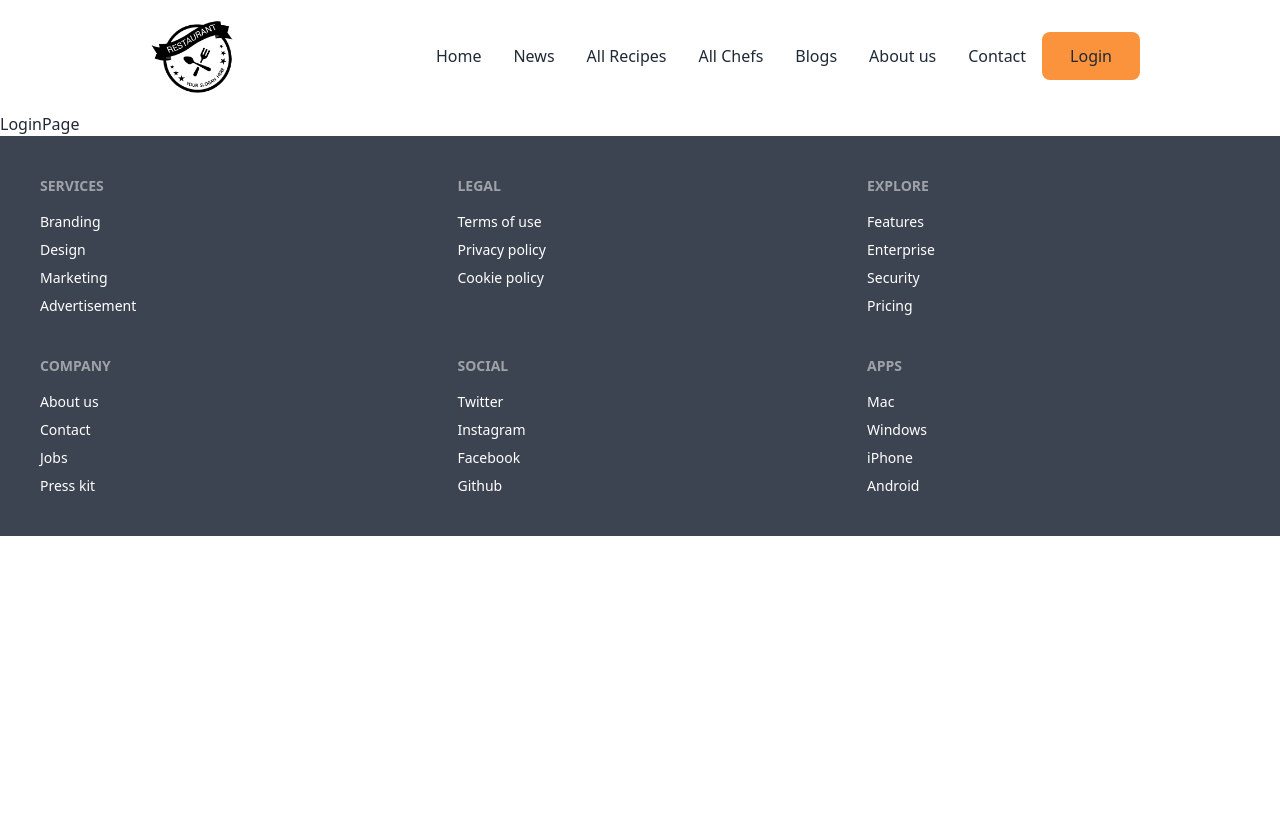
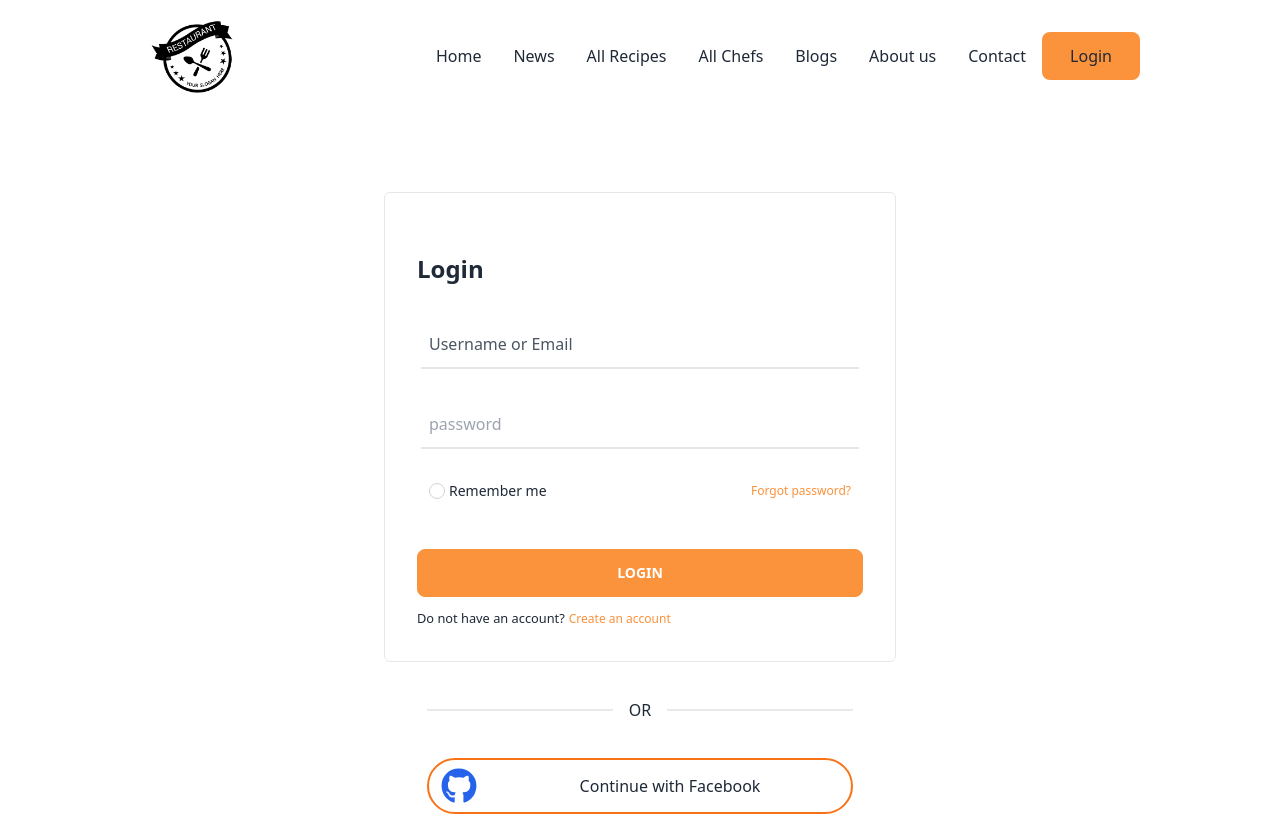
Before and after one commit to Majedul-Hasan/chef-recipe-hunter-client-side, a React (Vite) app: page /login in a window 1280 px wide. Shown: the top 816 px of the page. Built offline with nearby package versions, Linux system fonts and the light colour scheme; no server answers.

Commit message:
login page

```diff
--- a/src/pages/LoginPage.jsx
+++ b/src/pages/LoginPage.jsx
@@ -1,7 +1,87 @@
+import { useContext, useState } from "react"
+import { Link, useLocation, useNavigate } from "react-router-dom"
+import SocialLogin from "../components/SocialLogin"
+import { AuthContext } from "../providers/AuthProviders"
+
+
 
 const LoginPage = () => {
+  const {loginUser, setUser} = useContext(AuthContext)
+  const [errorMsg, setErrorMsg] = useState(null)
+
+  const location = useLocation()
+  const navigate = useNavigate()
+
+  const from = location.state?.from?.pathname || "/";
+
+  const handleLogin = (e) => {
+    e.preventDefault()
+    const  formInput = e.target
+    const email = formInput.email.value
+    const password = formInput.password.value
+    setErrorMsg(null)
+    console.table({ email, password});
+    // console.log(errorMsg);
+    loginUser(email, password)
+    .then((res) => {
+      setUser(res.user)
+      navigate(from, { replace: true })
+
+    })
+    .catch(error =>{
+      // const errorCode = error.code;
+      const errorMessage = error.message;
+      setErrorMsg( errorMessage )
+    })
+
+  }
+
+
+
+
+
   return (
-    <div>LoginPage</div>
+    <div className=" w-2/5 mx-auto my-20 ">
+      <div className="border-[1px] border-solid border-gray-400p-4 rounded-md p-8 mb-10">
+      <form onSubmit={handleLogin} >
+      <h3 className="text-2xl font-bold my-7">Login</h3>
+          <div className="form-control my-4">
+            <label className="label ">
+            <input className="h-12 flex align-bottom border-b-2 border-opacity-20 w-full pl-2 pb-0 placeholder:text-gray-600" type="text" name="email" placeholder="Username or Email" />
+            </label>
+          </div>
+          <div className="form-control my-4">
+            <label className="label">
+
+            <input type="password" placeholder="password" name= 'password' className="h-12 flex align-bottom border-b-2 border-opacity-20 w-full pl-2 pb-0 " />
+            </label>
+            <div className="flex justify-between px-2 my-4">
+              <label className="label cursor-pointer">
+                <input type="checkbox"  className="checkbox  checkbox-xs mr-1" />
+                <span className="label-text">Remember me</span>
+              </label>
+              <label className="label">
+                <Link to='/forgot' className="label-text-alt link link-hover text-orange-400">Forgot password?</Link>
+              </label>
+
+            </div>
+          </div>
+          <div className="form-control mt-6 my-2">
+            <button className="btn bg-orange-400 border-orange-400 hover:bg-white hover:text-orange-500 hover:border-orange-500 ">Login</button>
+          </div>
+          {
+          errorMsg &&  <p className="text-md text-red-400"> {errorMsg}
+        </p>
+        }
+          <small className="text-md "> Do not have an account?
+                <Link to='/register' className="label-text-alt link link-hover ml-1 text-orange-400">Create an account</Link>
+          </small>
+        </form>
+
+      </div>
+        <SocialLogin />
+
+        </div>
   )
 }
 
```
